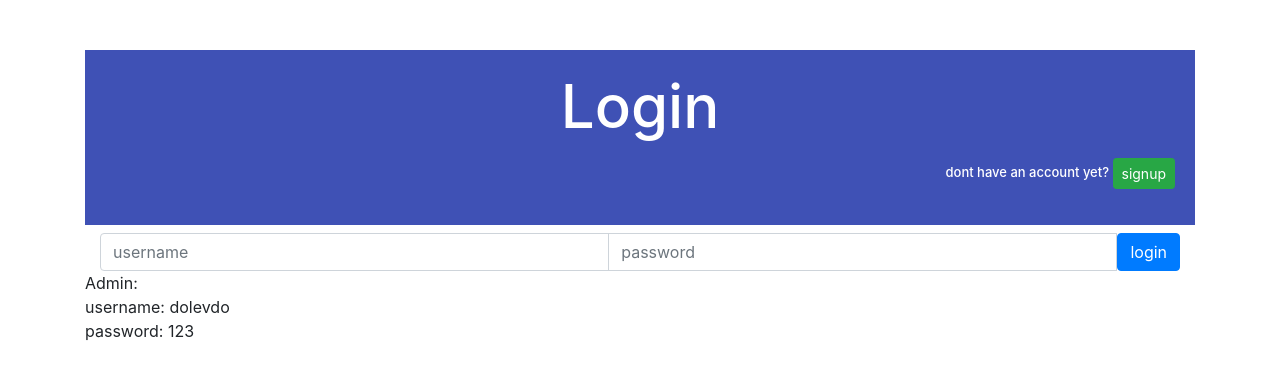
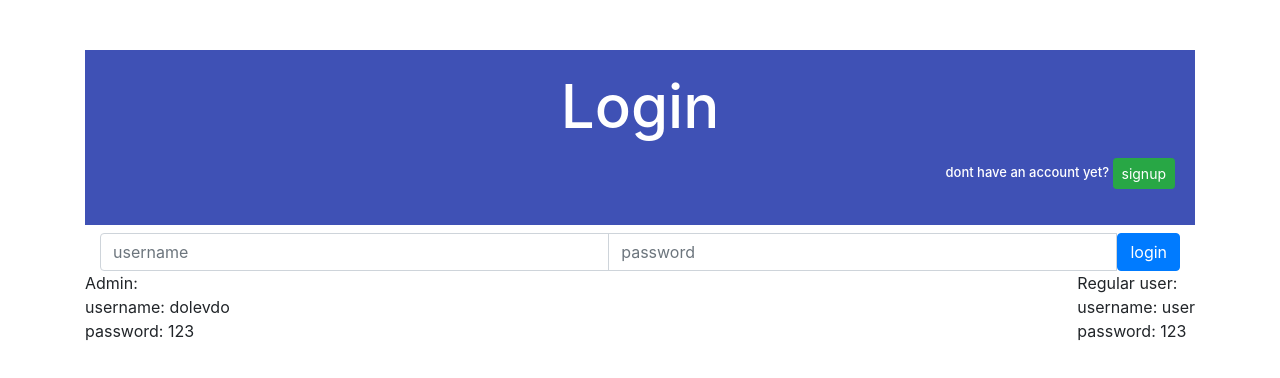
Before and after one commit to dolev146/hostingvacationsherokuwithoutmulter, a React (Create React App) app: page /login in a window 1280 px wide. Shown: the top 378 px of the page. Built offline with nearby package versions, Linux system fonts and the light colour scheme; the HTML template or start-up script is replaced by a standard one.

Commit message:
user login information

```diff
--- a/src/components/Login.jsx
+++ b/src/components/Login.jsx
@@ -54,10 +54,14 @@ export default function Login({ history }) {
                     <button className="btn btn-primary">login</button>
                 </div>
             </form>
-
+        <div className="flex-login">
             <p>Admin: <br/>
-              username:  dolevdo  <br />
-               password: 123</p>
+              username:  dolevdo     <br />
+               password: 123     </p>
+                <p>Regular user: <br/>
+              username:  user     <br />
+               password: 123     </p>
+                </div>
         </div>
 
 
```
